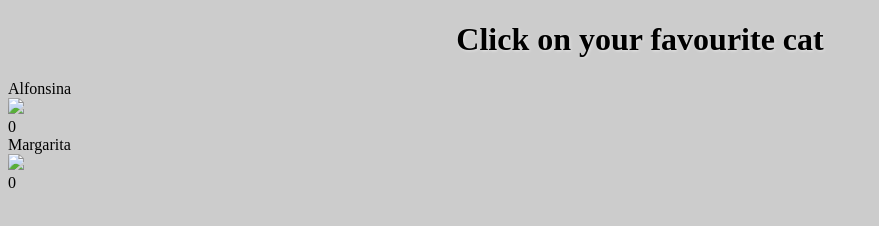
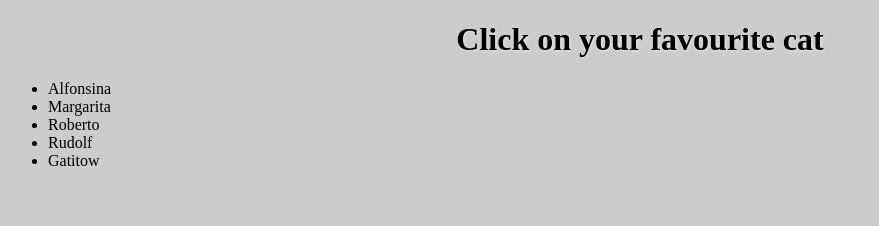
Before and after one commit to JoelArmandoP/catClicker, a plain HTML site: page index.html in a window 1280 px wide. Shown: the whole page, without its empty margins (0-879 px from the left). Drawn offline with nearby package versions, Linux system fonts and the light colour scheme.

Commit message:
Add list of cats and modify display function to meet the new requirements

```diff
--- a/index.html
+++ b/index.html
@@ -21,7 +21,11 @@
     </header>
     <div class="row">
         <div class="col-md-6">
-            <div id='cats'>
+        <ul id='cats'>
+            </ul>
+        </div>
+        <div class="col-md-6">
+            <div id='catSelected'>
             </div>
         </div>
     </div>
--- a/js/main.js
+++ b/js/main.js
@@ -7,28 +7,47 @@ function cat (name, image) {
 }
 
 var cats = [new cat('Alfonsina', 'images/cat1.jpg'),
-			new cat('Margarita', 'images/cat2.jpg')];
+			new cat('Margarita', 'images/cat2.jpg'),
+			new cat('Roberto', 'images/cat3.jpg'),
+			new cat('Rudolf', 'images/cat4.jpg'),
+			new cat('Gatitow', 'images/cat5.jpg')
+			];
 
 var HTMLcat =
   '<div class="col-md-6">'+
     '<div class="cat-name">%name%</div>'+
     '<div class="img">%image%</div>'+
     '<div class="clicks">%clicks%</div></div>';
+var HTMLcatList =
+    '<li id="%cat-id%" class="cat-name">%name%</li>';
 
-cats.display = function() {
+cats.displayList = function() {
 	cats.forEach(
 		function(c, catNumber) {
-			var imageId = 'cat-image-' + catNumber;
-			var clicksId = 'cat-clicks-' + catNumber
+			var catId = 'cat-'+ catNumber;
 			$('#cats').append(
-				HTMLcat.
-				replace(/%name%/g, c.name).
-				replace(/%image%/g, '<img id="' + imageId + '" src="' + c.image + '">').
-				replace(/%clicks%/g, '<span id="' + clicksId + '">' + c.clicks + "</span>")
+				HTMLcatList.
+				replace(/%cat-id%/g, catId).
+				replace(/%name%/g, c.name)
 			);
-			document.getElementById(imageId).addEventListener('click', addClickFctn(c, document.getElementById(clicksId)));
+			document.getElementById(catId).addEventListener('click', displayCatFctn(c));
+
 		});
 };
+
+
+function displayCatFctn(cat) {
+	return function() {
+		$('#catSelected').html(
+		HTMLcat.
+		replace(/%name%/g, cat.name).
+		replace(/%image%/g, '<img id="cat-image" src="' + cat.image + '">').
+		replace(/%clicks%/g, '<span id="cat-clicks">' + cat.clicks + "</span>")
+		);
+		document.getElementById('cat-image').addEventListener('click', addClickFctn(cat, document.getElementById('cat-clicks')));
+	}
+}
+
 
 function addClickFctn(cat, clickDisplay) {
 	return function() {
@@ -37,4 +56,4 @@ function addClickFctn(cat, clickDisplay) {
 	}
 }
 
-cats.display();
+cats.displayList();
```
